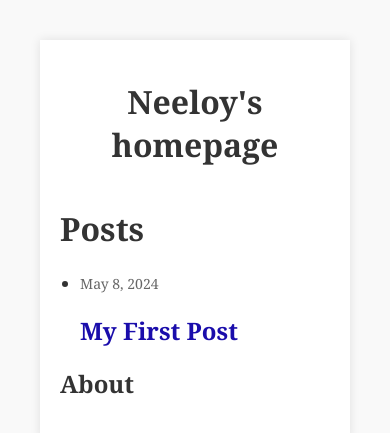
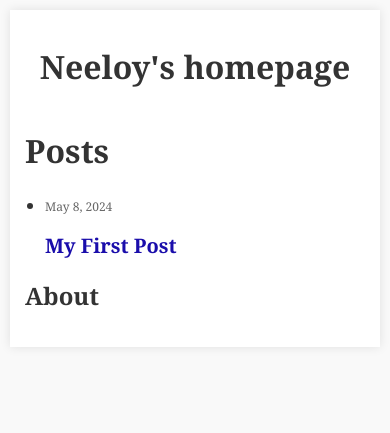
Before and after one commit to neeloy-banerjee/neeloy-banerjee.github.io, a Jekyll site: the page built from index.md, in a window 390 px wide. Shown: the top 433 px of the page. Built offline with Jekyll 4.4.1, drawn with Linux system fonts in a browser that asks for light colours.

Commit message:
Mobile formatting

```diff
--- a/assets/css/substack-style.css
+++ b/assets/css/substack-style.css
@@ -3,7 +3,7 @@
     font-family: Georgia, "Times New Roman", Times, serif;
     color: #333;
     background-color: #f9f9f9;
-    margin: 40px;
+    margin: 20px;
 }
 
 .container {
@@ -55,3 +55,26 @@
 ul {
     padding-left: 20px;
 }
+
+/* Responsive Design Adjustments */
+@media (max-width: 768px) {
+    body {
+        margin: 10px;
+    }
+
+    .container {
+        padding: 15px;
+    }
+
+    .post-title {
+        font-size: 20px; /* Larger title on small screens */
+    }
+
+    .post-meta {
+        font-size: 12px; /* Adjusting meta information size */
+    }
+
+    .post-content {
+        font-size: 18px; /* Larger text for easier reading */
+    }
+}
```
